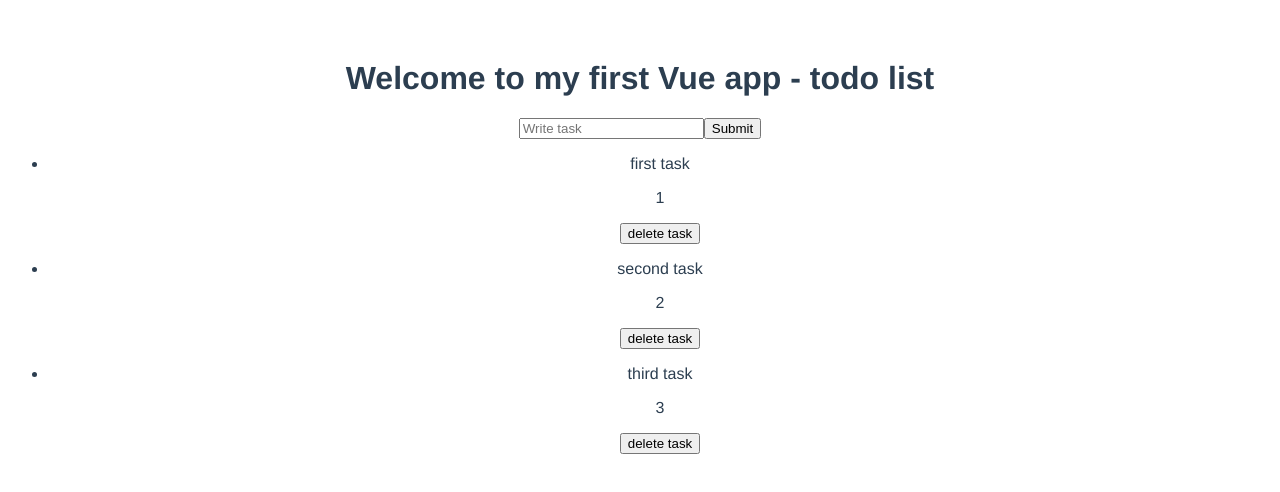
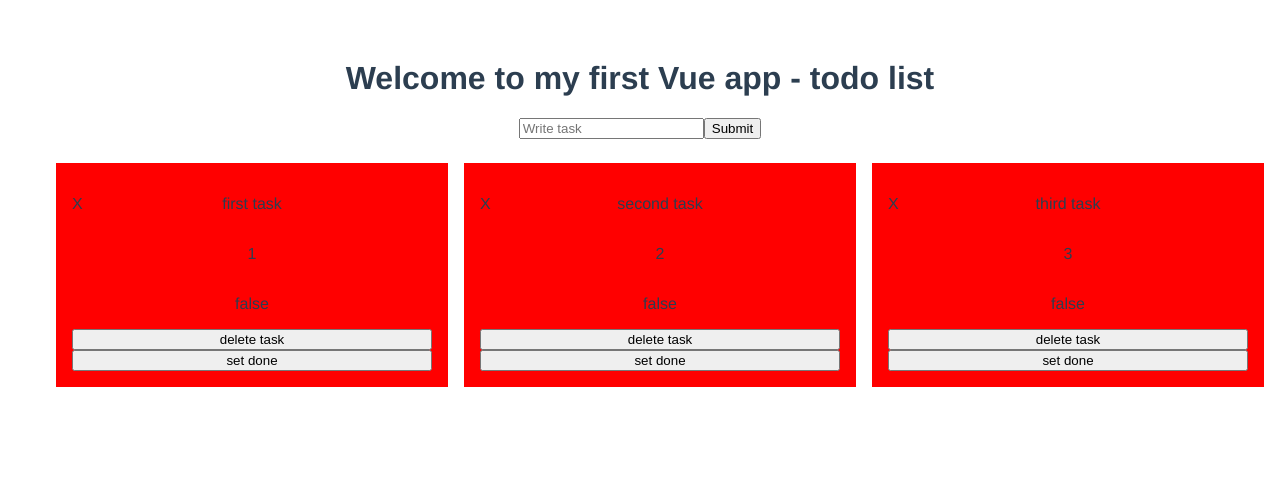
Before and after one commit to natural2703/Vue-ToDo-List, a Vue app: page / in a window 1280 px wide. Shown: the top 492 px of the page. Built offline with nearby package versions, Linux system fonts and the light colour scheme.

Commit message:
added status edit option

```diff
--- a/src/App.vue
+++ b/src/App.vue
@@ -5,10 +5,8 @@
     <input type='text' placeholder="Write task" v-model="tmpTaskName"/>
     <input type='submit' @click="addTask">
   </form>
-  <ul v-for="task in tasks" :key="task.id">
-      <li>
-        <SingleTask :task="task" :removeTask="removeTask"/>
-      </li>
+  <ul class="taskContainer">
+        <SingleTask v-for="task in tasks" :key="task.id" :task="task" :removeTask="removeTask" :changeStatus="changeStatus"/>
   </ul>
 </div>
 </template>
@@ -46,7 +44,10 @@
       console.log(`delete task at ${index}`)
       console.log(this.tasks[1])
       this.tasks = this.tasks.filter(item=>item.id!==index)
-
+    },
+    changeStatus(index,status){
+      const i = this.tasks.findIndex(item=>item.id==index)
+      this.tasks[i].done = status
     }
   }
 }
@@ -61,4 +62,10 @@
   color: #2c3e50;
   margin-top: 60px;
 }
+.taskContainer{
+  list-style-type:none;
+  display:grid;
+  grid-template-columns: 1fr 1fr 1fr;
+}
+
 </style>
--- a/src/components/HelloWorld.vue
+++ b/src/components/HelloWorld.vue
@@ -1,7 +1,6 @@
 <template>
   <div class="hello">
     <h1>{{msg}}</h1>
-
   </div>
 </template>
 
@@ -11,13 +10,6 @@
   name: 'HelloWorld',
   props: {
     msg: String
-  },
-  data(){
-   return{
-     a:1,
-     text : this.msg,
-     task:[]
-   }
   }
 }
 </script>
--- a/src/components/SingleTask.vue
+++ b/src/components/SingleTask.vue
@@ -1,9 +1,12 @@
 <template>
-    <div>
+    <li class="singleItem">
         <p>{{task.name}}</p>
         <p>{{task.id}}</p>
+        <p>{{task.done}}</p>
+        <p class="delBtn" @click="removeTask(task.id)">X</p>
         <button @click="removeTask(task.id)">delete task</button>
-    </div>
+        <button @click="changeStatus(task.id,!task.done)">set done</button>
+    </li>
 </template>
 
 <script>
@@ -11,10 +14,27 @@
         name:'SingleTask',
         props:{
             task:Object,
-            removeTask:Function
+            removeTask:Function,
+            changeStatus:Function
         },
         methods:{
-
+            tmp(){
+                console.log('works')
+            }
         }
     }
 </script>
+<style>
+.singleItem{
+    background: red;
+    display:block;
+    padding: 1em;
+    margin: 0.5em;
+    display:flex;
+    flex-direction: column;
+}
+.delBtn{
+    position: absolute;
+    cursor:pointer
+}
+</style>
```
Also changed, not shown: 1 other file (tests, documents, lock files or other folders).
